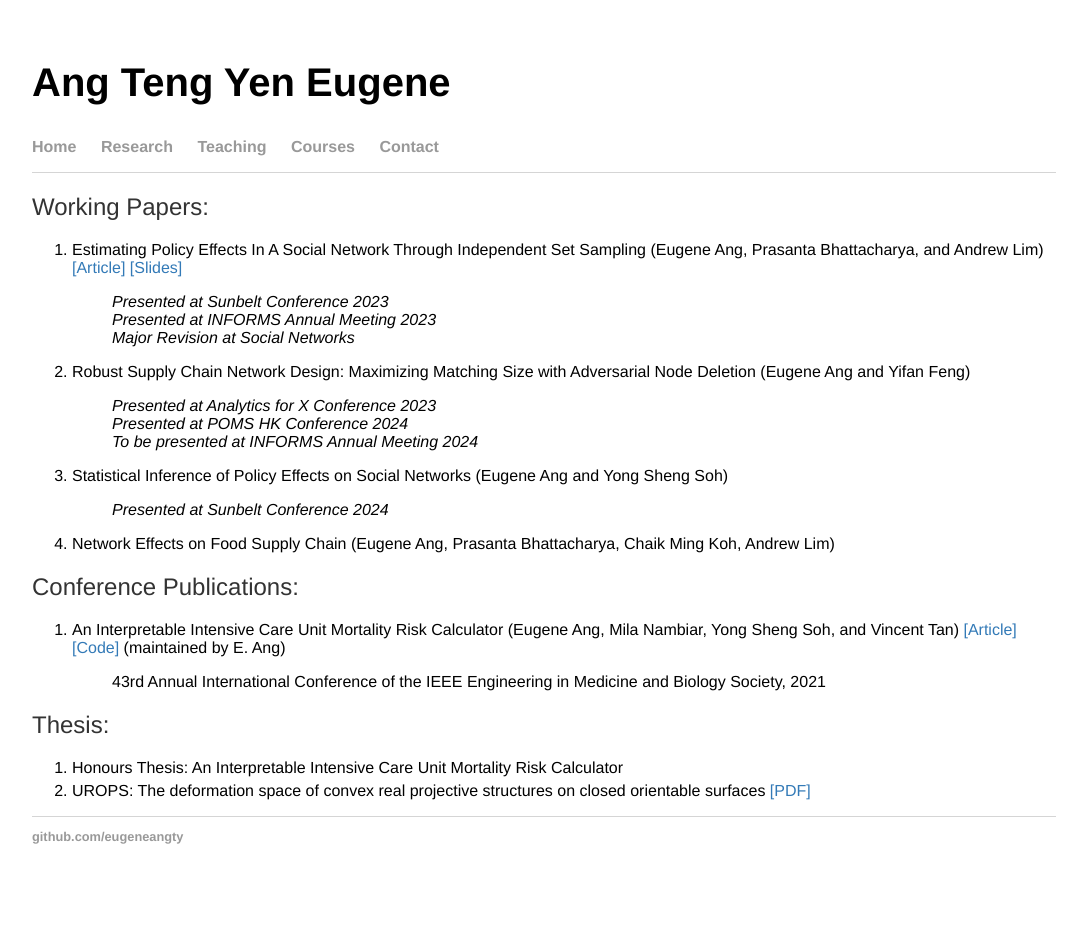
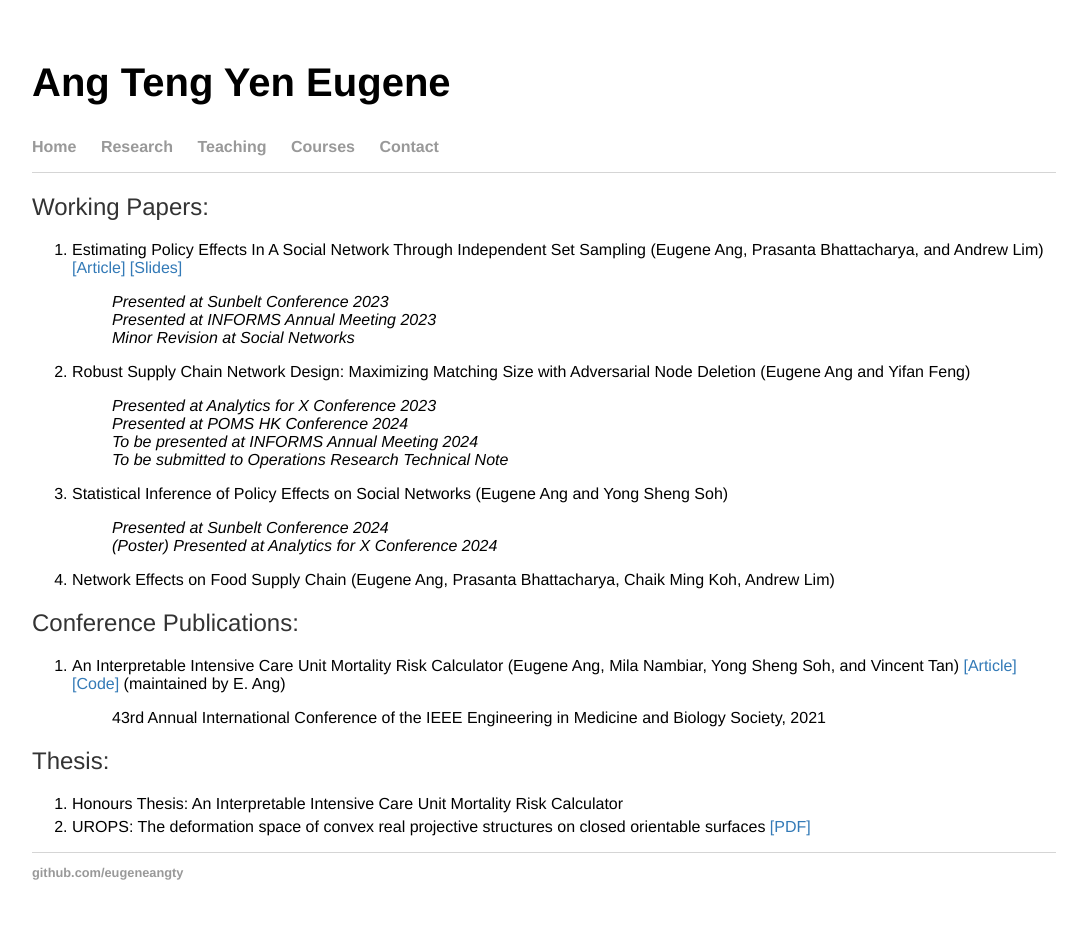
Before and after one commit to eugeneangty/eugeneangty.github.io, a Jekyll site: the page built from research/index.html, in a window 1280 px wide. Shown: the whole page, without its empty margins (96-1183 px from the left). Built offline with Jekyll 4.4.1, drawn with Linux system fonts in a browser that asks for light colours; before the commit the page ends 904 px from its top, so only the background shows below that.

Commit message:
Update index.html

```diff
--- a/research/index.html
+++ b/research/index.html
@@ -11,7 +11,7 @@ title: Ang Teng Yen Eugene
     <dl>
         <dd><i>Presented at Sunbelt Conference 2023</i></dd>
         <dd><i>Presented at INFORMS Annual Meeting 2023</i></dd>
-        <dd><i>Major Revision at Social Networks</i></dd>
+        <dd><i>Minor Revision at Social Networks</i></dd>
     </dl>
     </li>
     <li> Robust Supply Chain Network Design: Maximizing Matching Size with Adversarial Node Deletion (Eugene Ang and Yifan Feng)</li>
@@ -19,10 +19,12 @@ title: Ang Teng Yen Eugene
         <dd><i>Presented at Analytics for X Conference 2023</i></dd>
         <dd><i>Presented at POMS HK Conference 2024</i></dd>
         <dd><i>To be presented at INFORMS Annual Meeting 2024</i></dd>
+        <dd><i>To be submitted to Operations Research Technical Note</i></dd>
     </dl>
     <li> Statistical Inference of Policy Effects on Social Networks (Eugene Ang and Yong Sheng Soh)</li>
     <dl>
         <dd><i>Presented at Sunbelt Conference 2024</i></dd>
+        <dd><i>(Poster) Presented at Analytics for X Conference 2024</i></dd>
     </dl>
     <li> Network Effects on Food Supply Chain (Eugene Ang, Prasanta Bhattacharya, Chaik Ming Koh, Andrew Lim)</li>
   </ol>
```
